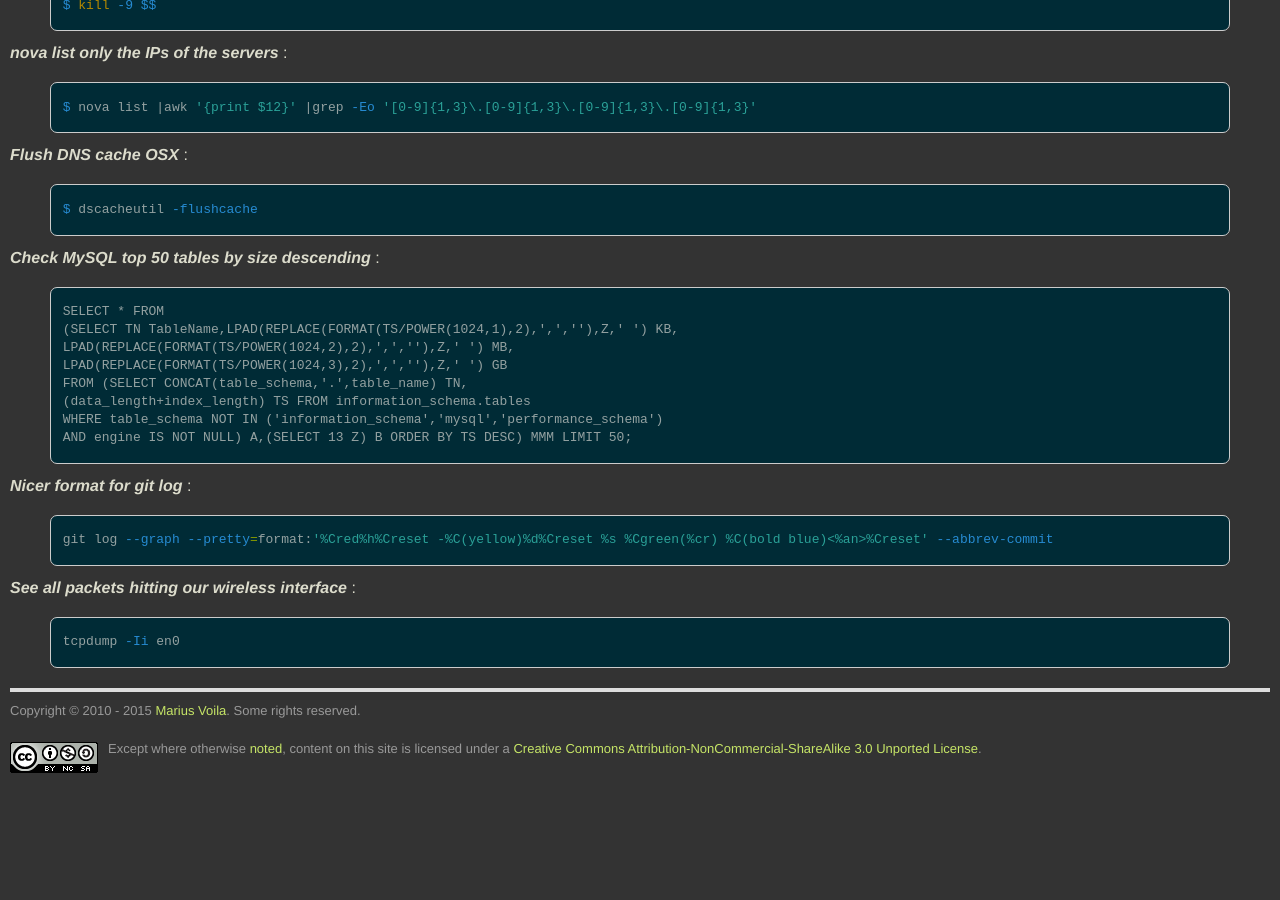
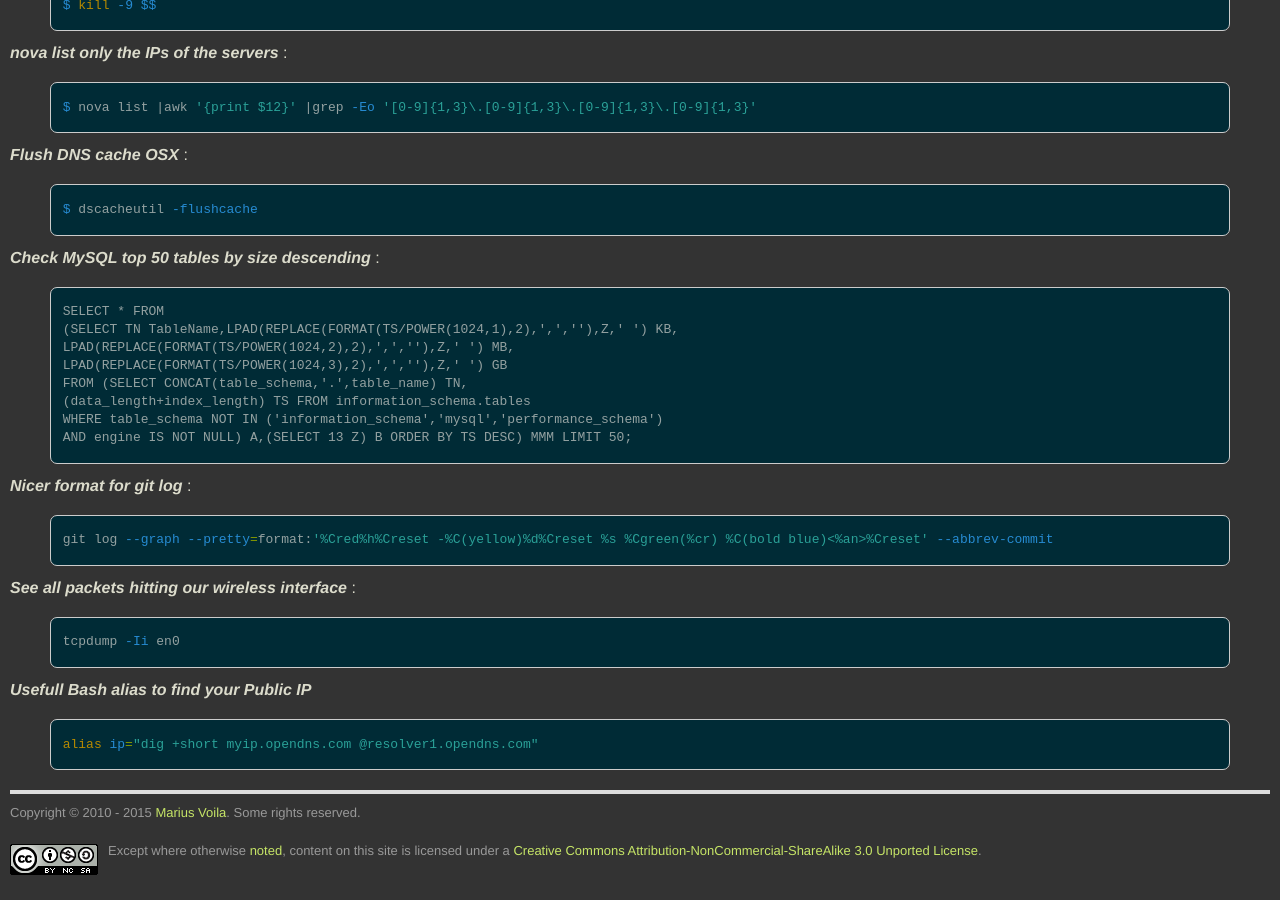
Before and after one commit to mariusv/mariusv.com, a Jekyll site: the page built from sys-magic.md, in a window 1280 px wide and 900 px high, scrolled down 763 px. Built offline with Jekyll 4.4.1, drawn with Linux system fonts in a browser that asks for light colours; some web fonts are replaced; Markdown is read by kramdown in place of the engine named in the settings; before the commit the page ends 1561 px from its top, so only the background shows below that.

Commit message:
added bash alias

```diff
--- a/sys-magic.md
+++ b/sys-magic.md
@@ -74,3 +74,8 @@ git log --graph --pretty=format:'%Cred%h%Creset -%C(yellow)%d%Creset %s %Cgreen(
 {% highlight bash %}
 tcpdump -Ii en0
 {% endhighlight %}
+
+***Usefull Bash alias to find your Public IP***
+{% highlight bash %}
+alias ip="dig +short myip.opendns.com @resolver1.opendns.com"
+{% endhighlight %}
```
